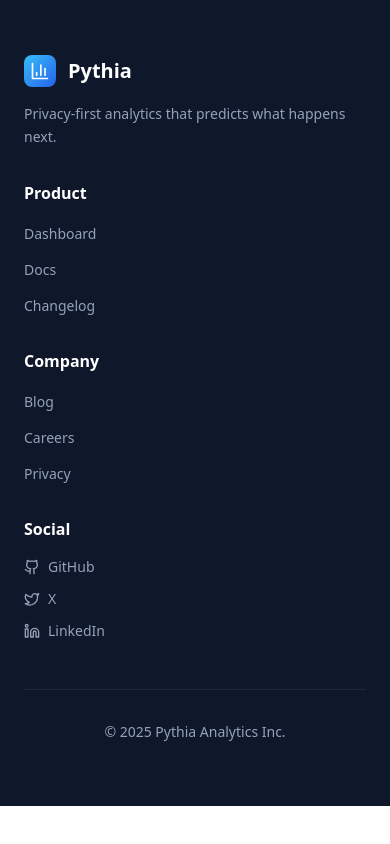
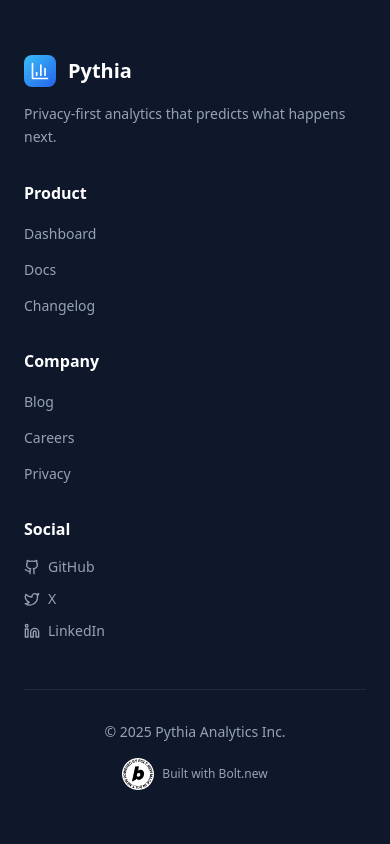
Before and after one commit to atnightfa11/Pythia-analytics, a React (Vite) app: page / in a window 390 px wide. Shown: the part 2199-3043 px from the top of the page. Before the commit the page ends 3005 px from the top, so only its background shows below. Built offline with nearby package versions, Linux system fonts and the light colour scheme.

Commit message:
Fix MAPE display, add Bolt hackathon badge, and fix README
- Remove caution icon from MAPE and add explanatory text
- Add white Bolt.new hackathon badge to footer with required link
- Fix placeholder repository URL in README deploy button
- Badge is responsive and follows hackathon guidelines

```diff
--- a/src/components/Dashboard.tsx
+++ b/src/components/Dashboard.tsx
@@ -1004,8 +1004,8 @@
                       title="Mean Absolute Percentage Error (lower is better)"
                     >
                       MAPE: <span className={`font-mono ${formatMape(mape).color}`}>
-                        {formatMape(mape).text} {formatMape(mape).icon}
-                      </span>
+                        {formatMape(mape).text}
+                      </span> <span className="text-slate-500 text-xs">(mean absolute percentage error)</span>
                       {forecast?.metadata?.tuning === 'hyperparameter-optimized' && (
                         <span className="ml-1 text-emerald-400">(Tuned)</span>
                       )}
--- a/src/components/Footer.tsx
+++ b/src/components/Footer.tsx
@@ -105,9 +105,25 @@
 
         {/* Bottom Bar */}
         <div className="pt-8 border-t border-slate-800">
-          <p className="text-center text-slate-400 text-sm">
-            © {currentYear} Pythia Analytics Inc.
-          </p>
+          <div className="flex flex-col sm:flex-row items-center justify-between space-y-4 sm:space-y-0">
+            <p className="text-slate-400 text-sm">
+              © {currentYear} Pythia Analytics Inc.
+            </p>
+            <a
+              href="https://bolt.new/"
+              target="_blank"
+              rel="noopener noreferrer"
+              className="flex items-center space-x-2 hover:opacity-80 transition-opacity"
+              title="Built with Bolt.new"
+            >
+              <img
+                src="/bolt-badge-white.svg"
+                alt="Built with Bolt.new"
+                className="w-8 h-8"
+              />
+              <span className="text-slate-400 text-xs">Built with Bolt.new</span>
+            </a>
+          </div>
         </div>
       </div>
     </footer>
```
Also changed, not shown: public/bolt-badge-white.svg (added), 1 other file (tests, documents, lock files or other folders).
